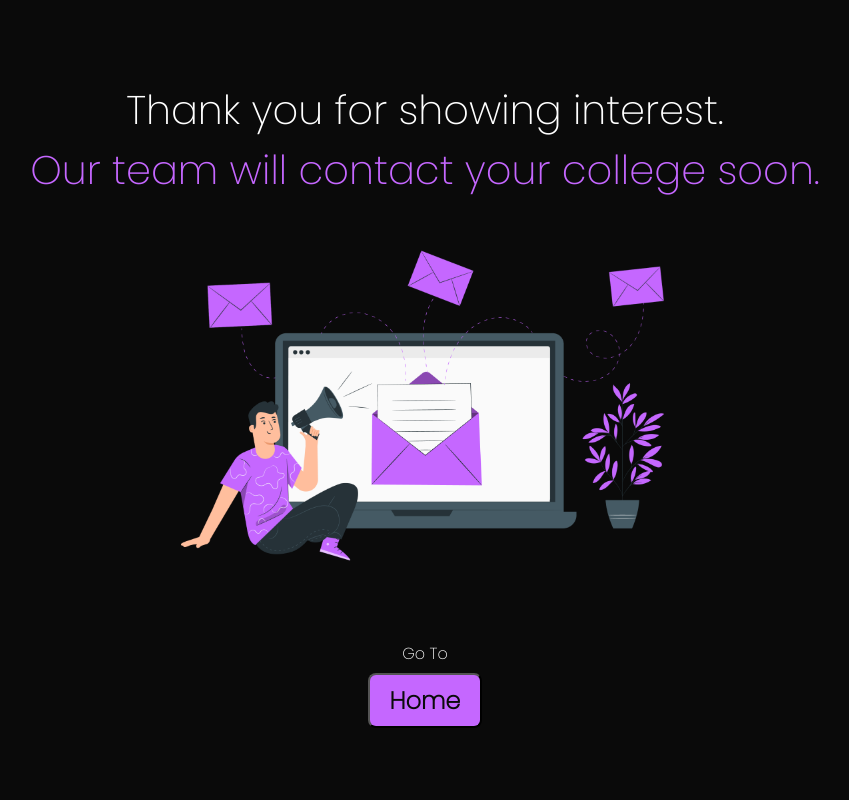
After one commit to Soumadipdas18/spirit2021, a Node server app: page /events/event_registration/athsuccess in a window 1280 px wide. The commit adds this page. Shown: the whole page, without its empty margins (215-1064 px from the left). Run offline with Node 20, Linux system fonts and the light colour scheme; some libraries are stand-ins or nearby versions.

Commit message:
Athlos success change

```diff
--- a/public/css/events_style.css
+++ b/public/css/events_style.css
@@ -546,7 +546,7 @@ body {
 
     .register-button {
       position: absolute;
-      left:29%;
+      left:36% !important;
       right:auto;
       background-color: black;
       padding: 7px 15px;
--- a/routes/event_regRoute.js
+++ b/routes/event_regRoute.js
@@ -239,4 +239,8 @@ app.get("/success",(req,res)=>{
 	res.render("events/event_reg_success");
 });
 
+app.get("/athsuccess",(req,res)=>{
+	res.render("events/event_reg_success_athlos");
+});
+
 module.exports = app;
--- a/views/events/event_reg.ejs
+++ b/views/events/event_reg.ejs
@@ -481,7 +481,7 @@ color: rgba(255, 255, 255, 0.8);
 				}).then((res) => res.json())
 
 				if (result.status === 'ok') {
-					window.location.replace(`/events/event_registration/success`);
+					window.location.replace(`/events/event_registration/athsuccess`);
 					alert('Success')
 				} else {
 					window.location.replace(`/`);
--- a/views/events/event_reg_modals/events_marathon.ejs
+++ b/views/events/event_reg_modals/events_marathon.ejs
@@ -28,7 +28,7 @@
 
 							<p class="text-center">
 
-							<a target="_blank" href="https://happyfeetfamily.com/event/run-for-vaccination-2021-57" style="text-decoration:none"><button type="button"  class="btn btn-primary btn-lg register-button center-block">
+							<a target="_blank" href="https://happyfeetfamily.com/event/run-for-vaccination-2021-57" style="text-decoration:none"><button type="button" style="left:43%"  class="btn btn-primary btn-lg register-button center-block">
 								REGISTER
 								</button></a>
 
--- /dev/null
+++ b/views/events/event_reg_success_athlos.ejs
@@ -0,0 +1,111 @@
+<!DOCTYPE html>
+<html>
+    <head>
+		<!-- SPIRIT LOGO -->
+    <link rel="shortcut icon" type="image/png" href="images/logo.jpg" />
+
+    <!-- SPIRIT TITLE -->
+    <title>Spirit IIT Guwahati</title>
+       <style>
+		   @import url("https://fonts.googleapis.com/css2?family=Poppins:wght@200&display=swap");
+
+body {
+  overflow-y: auto;
+  background: #0a0a0a;
+}
+
+.title1 {
+  margin: auto;
+  margin-top: 10vh;
+  margin-bottom: 2vh;
+
+  font-family: "Poppins", sans-serif;
+  font-style: normal;
+  font-weight: normal;
+  font-size: 5vh;
+  text-align: center;
+
+  color: #ffffff;
+}
+
+.title2 {
+  margin: auto;
+  margin-bottom: 6vh;
+  font-family: "Poppins", sans-serif;
+  font-style: normal;
+  font-weight: normal;
+  font-size: 3.3vh;
+  text-align: center;
+
+  color: #ffffff;
+}
+
+.image {
+  /* 845x563 - 1920x1080 */
+  /* 845/1920 vw & 563/1920 vw */
+  margin: auto;
+  width: 44vw;
+  height: 29.3vw;
+
+  background-image: url("/images/event-reg-success.png");
+  background-repeat: no-repeat;
+  background-size: 100% 100%;
+}
+
+.goto {
+  font-family: Poppins;
+  font-style: normal;
+  font-weight: normal;
+  font-size: 2vh;
+  margin-top: 6.3vh;
+  margin-bottom: 0.8vh;
+
+  text-align: center;
+
+  color: #ffffff;
+}
+
+.home {
+  justify-content: center;
+  padding: 1vh 1.56vw;
+  margin-bottom: 8vh;
+  background: #c567ff;
+  border-radius: 8px;
+  font-family: "Poppins", sans-serif;
+  font-style: normal;
+  font-weight: 600;
+  font-size: 3vh;
+  text-align: center;
+  color: #0a0a0a;
+}
+
+@media screen and (max-device-width: 480px) {
+  .image {
+    width: 44vw;
+    height: 30vh;
+  }
+}
+
+		</style>
+    </head>
+    <body>
+        <div class="root">
+			<center>
+			  <p class="title1">
+				Thank you for showing interest.<br>
+				<span style="color:#C567FF">Our team will contact your college soon.</span>
+			  </p>
+				<!-- <p class="title2">Please check your email for confirmation.</p> -->
+				<div class="image"></div>
+				<h1 class="goto">Go To</h1>
+				<center>
+				  <button class="home" id="#home" onclick="window.location.replace(`/`)">Home</button>
+				</center>
+			</center>
+		</div>
+
+	<script>
+    </script>
+
+    </body>
+</html>
```
Also changed, not shown: views/events/event_reg_modals/events_badminton.ejs (+8 -3 lines), views/events/event_reg_modals/events_carrom.ejs (+6 -2 lines), views/events/event_reg_modals/events_crick.ejs (+6 -2 lines), views/events/event_reg_modals/events_football.ejs (+6 -2 lines), views/events/event_reg_modals/events_lawntennis.ejs (+6 -2 lines), views/events/event_reg_modals/events_tabletennis.ejs (+6 -2 lines), views/events/event_reg_modals/events_volleyball.ejs (+6 -2 lines).
